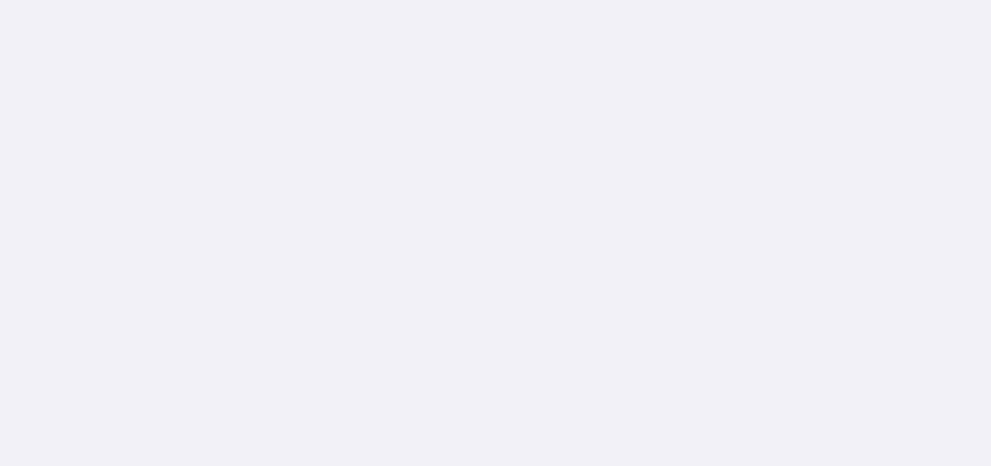
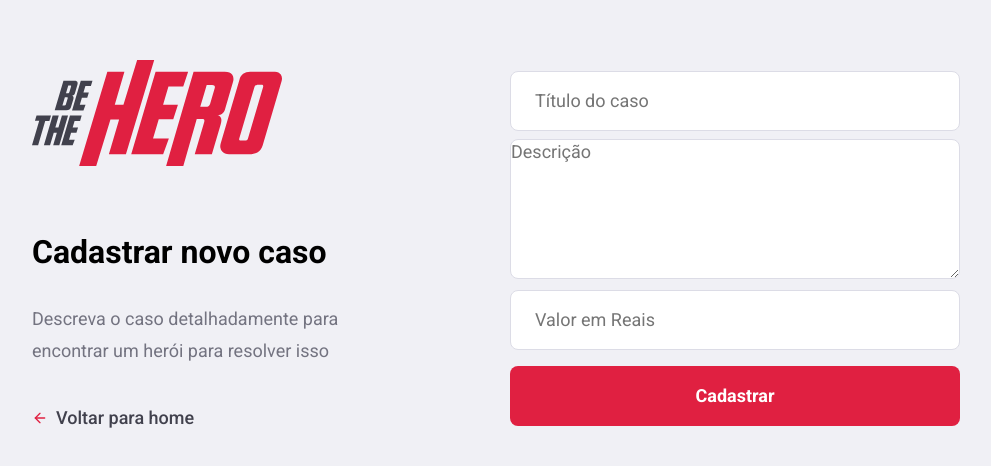
Before and after one commit to mranderson86/omnistack11-front, a React (Create React App) app: page /incidents/new in a window 1280 px wide. Shown: the part 156-622 px from the top of the page, without its empty margins (144-1135 px from the left). Built offline with nearby package versions, Linux system fonts and the light colour scheme.

Commit message:
Criado pagina Novo Incidente

```diff
--- a/src/global.css
+++ b/src/global.css
@@ -30,6 +30,17 @@ form input {
   border: 1px solid #dcdce6;
   border-radius: 8px;
   padding: 0 24px;
+}
+
+form textarea {
+  width: 100%;
+  min-height: 140px;
+  resize: vertical;
+  color: #333;
+  border: 1px solid #dcdce6;
+  border-radius: 8px;
+  padding: 16 24px;
+  line-height: 24px;
 }
 
 .button {
--- /dev/null
+++ b/src/pages/NewIncident/index.js
@@ -0,0 +1,39 @@
+import React from "react";
+import { Link } from "react-router-dom";
+import { FiArrowLeft } from "react-icons/fi";
+
+import "./styles.css";
+
+import logoImg from "../../assets/logo.svg";
+
+export default function NewIncident() {
+  return (
+    <div className="new-incident-container">
+      <div className="content">
+        <section>
+          <img src={logoImg} alt="Be The Hero" />
+          <h1>Cadastrar novo caso</h1>
+          <p>
+            Descreva o caso detalhadamente para encontrar um herói para resolver
+            isso
+          </p>
+
+          <Link className="back-link" to="/profile">
+            <FiArrowLeft size={16} color="#e02041" />
+            Voltar para home
+          </Link>
+        </section>
+
+        <form>
+          <input placeholder="Título do caso" />
+          <textarea placeholder="Descrição" />
+          <input placeholder="Valor em Reais" />
+
+          <button className="button" type="submit">
+            Cadastrar
+          </button>
+        </form>
+      </div>
+    </div>
+  );
+}
--- /dev/null
+++ b/src/pages/NewIncident/styles.css
@@ -0,0 +1,48 @@
+.new-incident-container {
+  width: 100%;
+  max-width: 1120px;
+  height: 100vh;
+  margin: 0 auto;
+
+  display: flex;
+  align-items: center;
+  justify-content: center;
+}
+
+.new-incident-container .content {
+  width: 100%;
+  padding: 96px;
+  background-color: #f0f0f5;
+  box-shadow: 0 0 100px rgba(0, 0, 0, 0.1);
+  border-radius: 8px;
+
+  display: flex;
+  justify-content: space-between;
+  align-items: center;
+}
+
+.new-incident-container .content section {
+  width: 100%;
+  max-width: 380px;
+}
+
+.new-incident-container .content section h1 {
+  margin: 64px 0 32px;
+  font-size: 32px;
+}
+
+.new-incident-container .content section p {
+  font-size: 18px;
+  color: #737380;
+  line-height: 32px;
+}
+
+.new-incident-container .content form {
+  width: 100%;
+  max-width: 450px;
+}
+
+.new-incident-container .content form input,
+.new-incident-container .content form textarea {
+  margin-top: 8px;
+}
--- a/src/routes.js
+++ b/src/routes.js
@@ -4,6 +4,7 @@ import { BrowserRouter, Switch, Route } from "react-router-dom";
 import Logon from "./pages/Logon";
 import Register from "./pages/Register";
 import Profile from "./pages/Profile";
+import NewIncident from "./pages/NewIncident";
 
 export default function Routes() {
   return (
@@ -12,6 +13,7 @@ export default function Routes() {
         <Route path="/" exact component={Logon} />
         <Route path="/register" exact component={Register} />
         <Route path="/profile" exact component={Profile} />
+        <Route path="/incidents/new" exact component={NewIncident} />
       </Switch>
     </BrowserRouter>
   );
```
